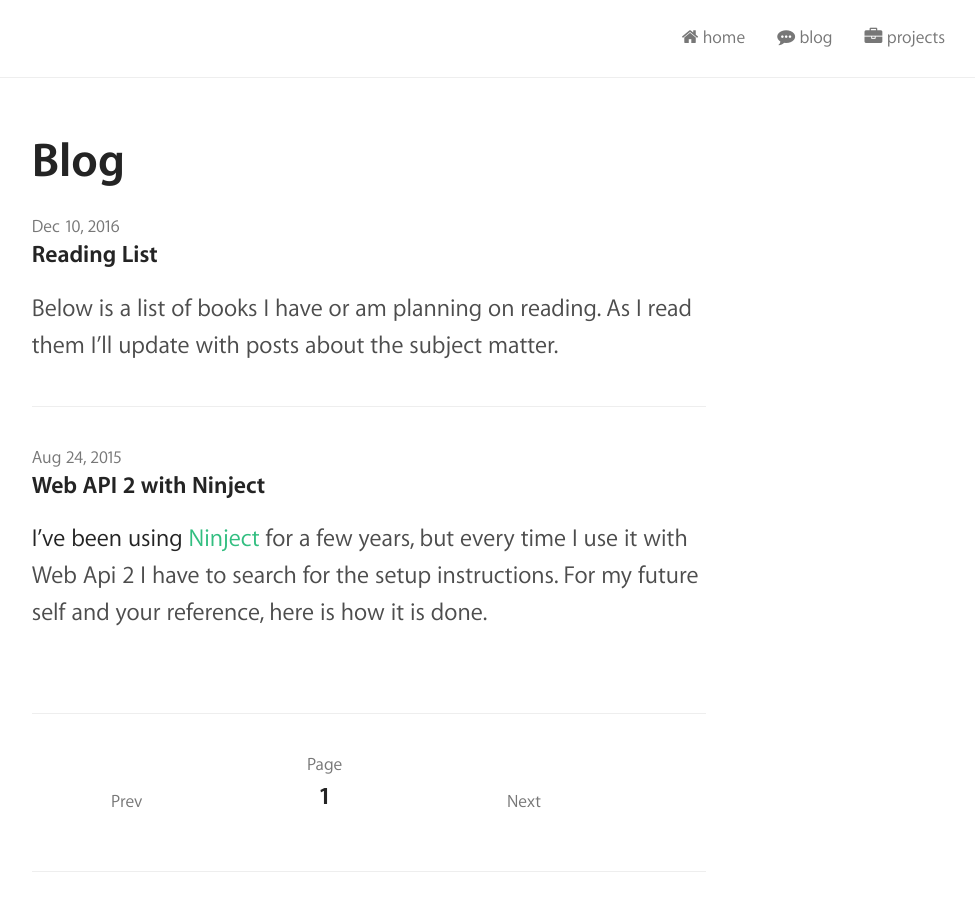
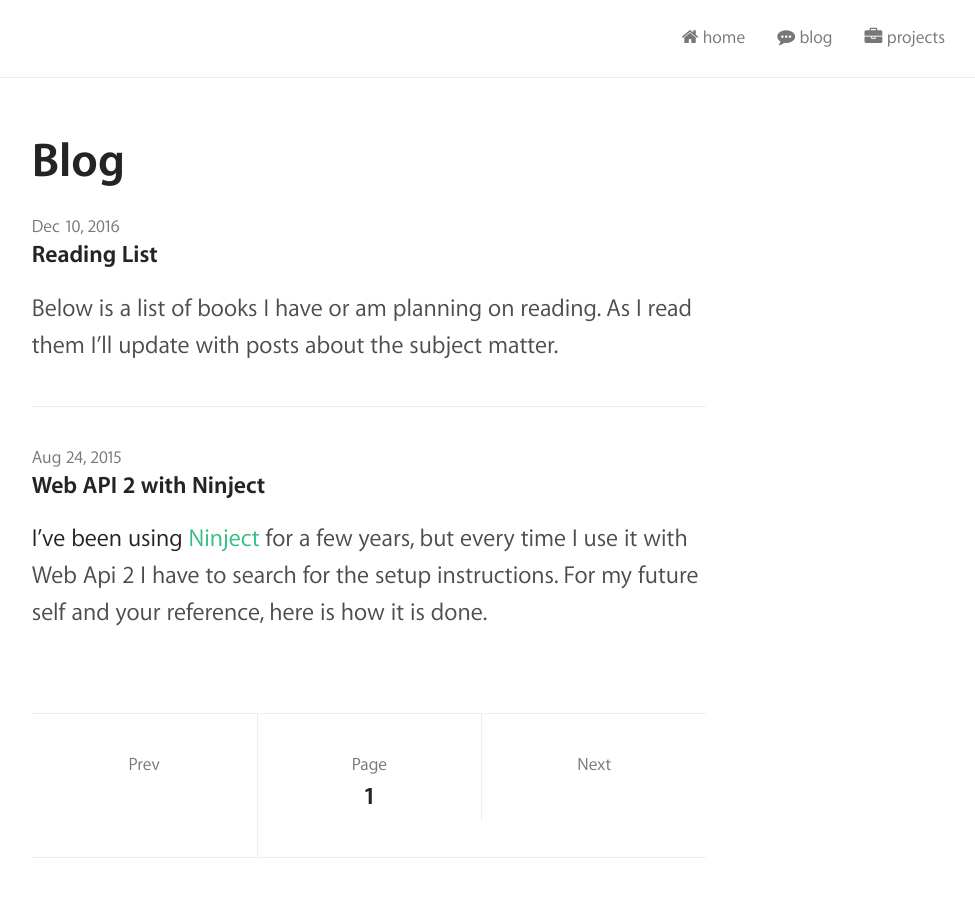
Before and after one commit to ausmurp/ausmurp.github.io, a Jekyll site: the page built from blog/index.html, in a window 1280 px wide. Shown: the whole page, without its empty margins (271-1246 px from the left). Built offline with Jekyll 4.4.1, drawn with Linux system fonts in a browser that asks for light colours; nearby versions of some CDN libraries; the list of posts is cut into pages by our own code; a style sheet for code colours, icons or effects is not loaded.

Commit message:
no message

```diff
--- a/assets/stylesheets/_paginator.scss
+++ b/assets/stylesheets/_paginator.scss
@@ -1,26 +1,19 @@
-ul.paginator {
+.paginator {
+  @extend %clearfix;
   @include clean-list;
   border-top: 1px solid $borders;
   border-bottom: 1px solid $borders;
-  list-style: none;
-  margin: 0;
-  padding: 0;
 
-	li {
-    display: inline-block;
+  .paginator-item {
+    float: left;
+    margin: 0;
+    width: 33.33%;
+    border-left: 1px solid $borders;
 
-    .paginator-item {
-      float: left;
-      margin: 0;
-      border-left: 1px solid $borders;
-      text-align: center;
-      width: 33.33%;
+    &:first-of-type {
+      border-left: none;
     }
-
-		&:first-child .paginator-item {
-			border-left: 0;
-	  }
-	}
+  }
 
   .paginator-item__link {
     @include ellipsis;
--- a/assets/stylesheets/_post.scss
+++ b/assets/stylesheets/_post.scss
@@ -64,11 +64,9 @@ article li {
 
 .post-footer {
   @extend %clearfix;
+  @include clean-list;
   border-top: 1px solid $borders;
   border-bottom: 1px solid $borders;
-  list-style: none;
-  margin: 0;
-  padding: 0;
 
   .post-footer__item {
     float: left;
@@ -89,7 +87,6 @@ article li {
   .post-footer__link {
     @include ellipsis;
     @include transition (background $duration $timing);
-
     color: $text-secondary;
     display: block;
     padding: 1.5rem;
```
